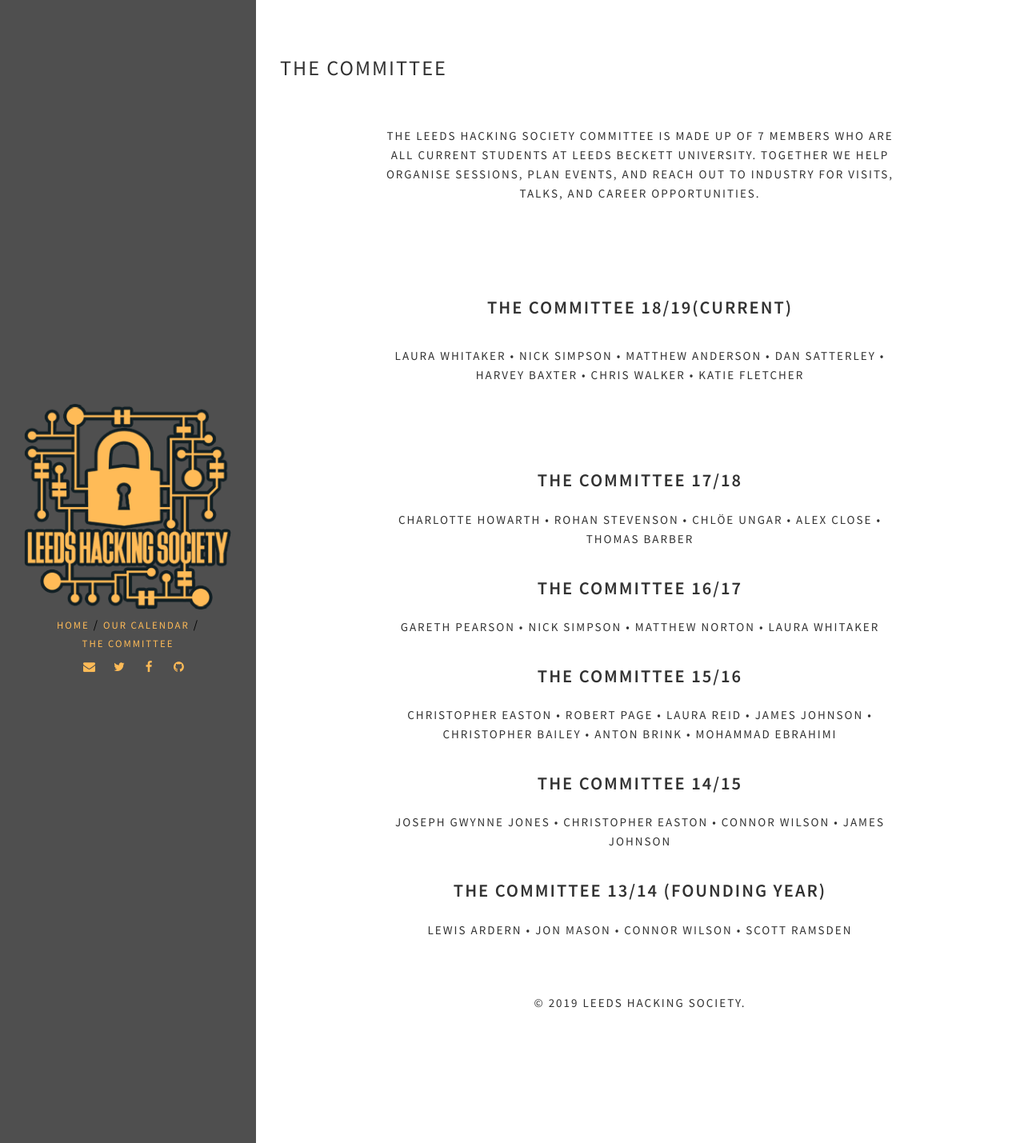
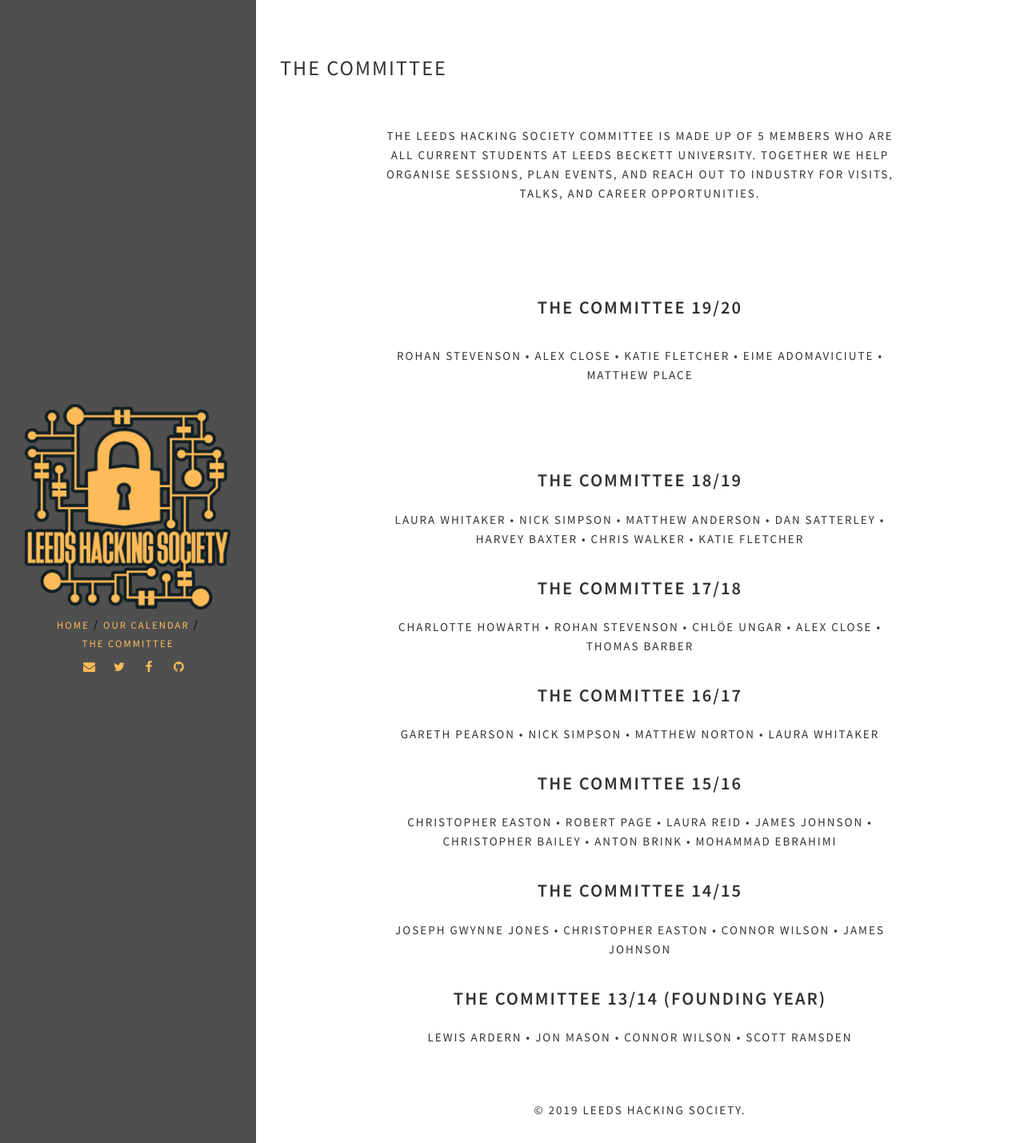
Before and after one commit to LeedsHackingSociety/LeedsHackingSociety.github.io, a Jekyll site: the page built from committee.html, in a window 1280 px wide. Shown: the whole page at 80% size. Built offline with Jekyll 4.4.1, drawn with Linux system fonts in a browser that asks for light colours.

Commit message:
Update committee.html

```diff
--- a/committee.html
+++ b/committee.html
@@ -8,14 +8,19 @@
       <div class="row">
           <div class="heading-title text-center">
               <div class="desc">
-              <p>The Leeds Hacking Society committee is made up of 7 members who are all current students at Leeds Beckett University.
+              <p>The Leeds Hacking Society committee is made up of 5 members who are all current students at Leeds Beckett University.
                 Together we help organise sessions, plan events, and reach out to industry for visits, talks, and career opportunities.</p>
               </div>
           </div>
         </div>
             <div class="heading-title text-center">
-                 <h3 class="text-uppercase">The Committee 18/19(Current)</h3>
-                 <p> Laura Whitaker • Nick Simpson • Matthew Anderson • Dan Satterley • Harvey Baxter • Chris Walker • Katie Fletcher </p>
+                 <h3 class="text-uppercase">The Committee 19/20 </h3>
+                 <p> Rohan Stevenson • Alex Close • Katie Fletcher • Eime Adomaviciute • Matthew Place </p>
+            </div>
+
+            <div class="previous">
+            <h3> The Committee 18/19 </h3>
+            <p> Laura Whitaker • Nick Simpson • Matthew Anderson • Dan Satterley • Harvey Baxter • Chris Walker • Katie Fletcher </p>
             </div>
 
             <div class="previous">
```
